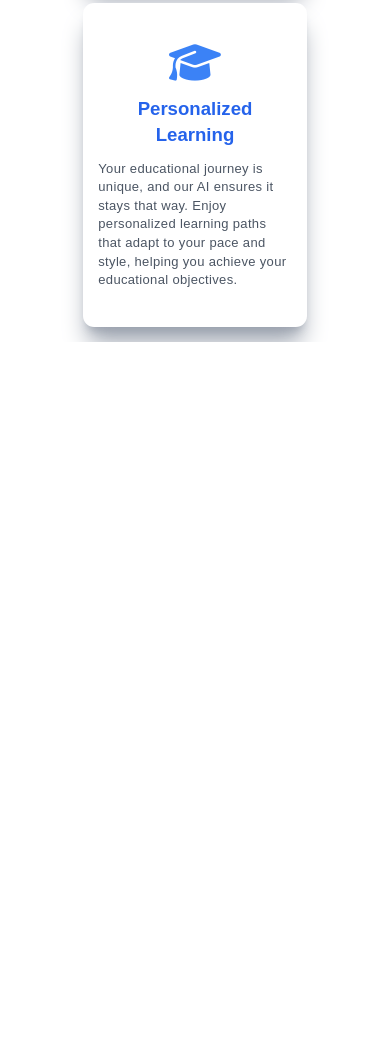
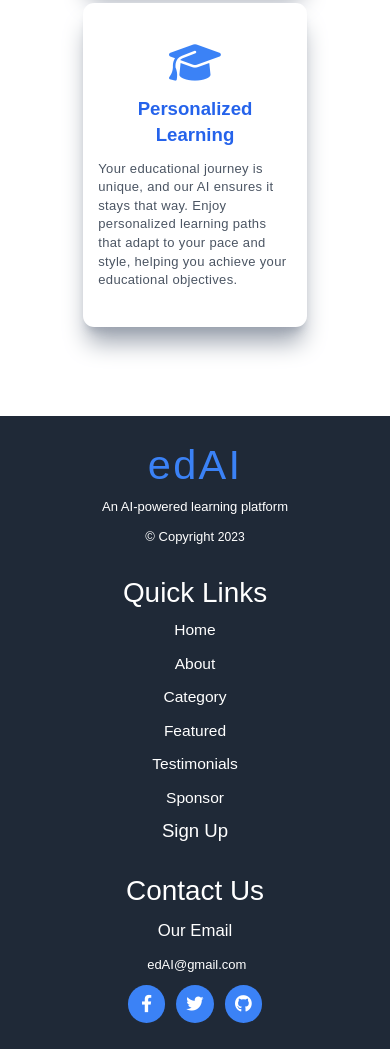
Before and after one commit to ErictheWebSev/edAI, a website: page index.html in a window 390 px wide. Shown: the part 7402-8451 px from the top of the page. Before the commit the page ends 7744 px from the top, so only its background shows below. Drawn offline with Linux system fonts and the light colour scheme.

Commit message:
addee rooter

```diff
--- a/index.html
+++ b/index.html
@@ -28,7 +28,7 @@
           <a class="hover:opacity-90" href="#category">Category</a>
           <a class="hover:opacity-90" href="#courses">Featured</a>
           <a class="hover:opacity-90" href="#testimonials">Testimonials</a>
-          <a class="hover:opacity-90" href="#contact">Contact</a>
+          <a class="hover:opacity-90" href="#powered">Sponsor</a>
           <a class="hover:opacity-90 bg-blue-500 py-2 px-4 rounded-lg text-white" href="#"> Sign Up</a>
         </nav>
         </div>
@@ -40,7 +40,7 @@
           <a class="hover:opacity-90" href="#category"> Category</a>
           <a class="hover:opacity-90" href="#courses"> Featured</a>
           <a class="hover:opacity-90" href="#testimonials"> Testimonials</a>
-          <a class="hover:opacity-90" href="#contact">Contact</a>
+          <a class="hover:opacity-90" href="#powered">Sponsor</a>
           <a class="hover:opacity-90 bg-blue-500 py-4 px-10 rounded-lg text-white" href="#"> Sign Up</a>
         </section>
       </header>
@@ -347,6 +347,55 @@
   </section>
   </div>
 
+      <footer class="mt-20 w-full h-auto sm:px-12 px-4 py-7 bg-gray-800 text-white flex
+      sm:justify-between flex-col sm:flex-row items-center space-y-8
+      justify-center">
+        <div class="sm:w-32 h-full w-full text-center space-y-3">
+          <h1 class="text-5xl font-medium text-blue-500 tracking-wider text-center">
+            <a href="#home">edAI</a>
+          </h1>
+          <p class="text-sm">An AI-powered learning platform </p>
+          <p class="text-sm">&copy; Copyright <span id="year">2023</span></p>
+        </div>
+        <div class=" sm:w-52 h-full w-full space-y-2 text-center flex flex-col
+        text-lg">
+          <h3 class="text-3xl">Quick Links</h3>
+          <a class="hover:opacity-90" href="#"> Home</a>
+          <a class="hover:opacity-90" href="#about"> About</a>
+          <a class="hover:opacity-90" href="#category">Category</a>
+          <a class="hover:opacity-90" href="#courses">Featured</a>
+          <a class="hover:opacity-90" href="#testimonials">Testimonials</a>
+          <a class="hover:opacity-90" href="#powered">Sponsor</a>
+          <a class="hover:opacity-90 text-xl" href="#"> Sign Up</a>
+        </div>
+        <div class="text-center sm:w-52 h-full w-full flex flex-col space-y-3">
+          <h2 class="text-3xl">Contact Us</h2>
+
+          <p class="text-lg">Our Email</p>
+          <a href="mailto:alfrederic371@gmail.com?subject=feedback"
+          class="text-sm" data-aos="fade-bottom" data-aos-delay="300"><i
+          class="text-blue-300 fas fa-mail
+          mb-3 text-xl underline"></i>
+            edAI@gmail.com</a>
+
+          <div class="flex items-center justify-center space-x-3">
+          <div class="text-xl py-3 px-4  bg-blue-500
+          text-white rounded-full h-10 w-10 flex items-center justify-center">
+            <i class="fab fa-facebook-f"></i>
+          </div>
+          <div class="text-xl py-3 px-4  bg-blue-500
+          text-white rounded-full h-10 w-10 flex items-center justify-center">
+            <i class="fab fa-twitter"></i>
+          </div>
+          <div class="text-xl py-3 px-4  bg-blue-500
+          text-white rounded-full h-10 w-10 flex items-center justify-center">
+            <i class="fab fa-github"></i>
+          </div>
+          </div>
+        </div>
+
+
+      </footer>
     </div>
     <script src="static/js/main.js"></script>
   </body>
```
Also changed, not shown: static/css/styles.css.
